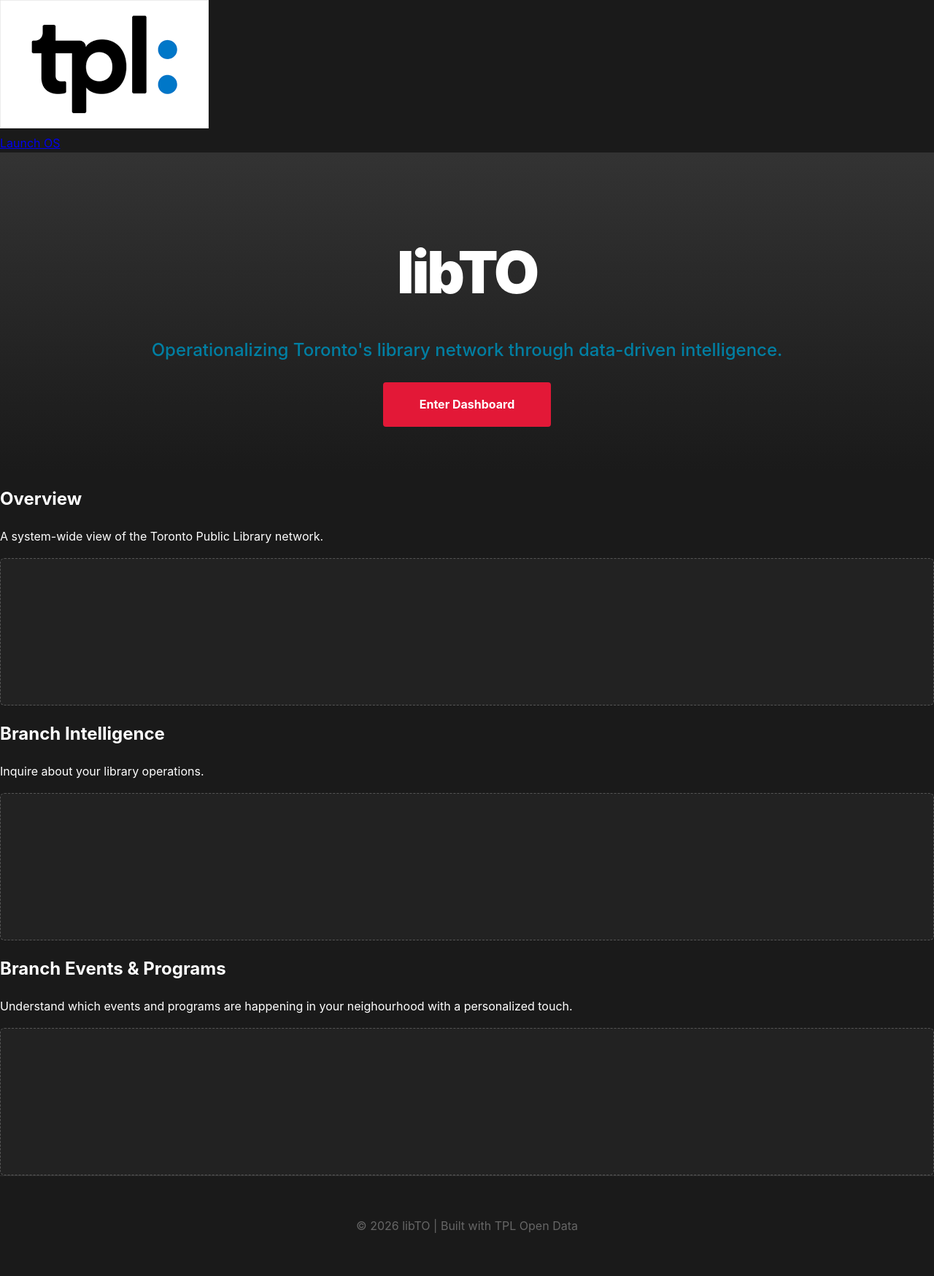
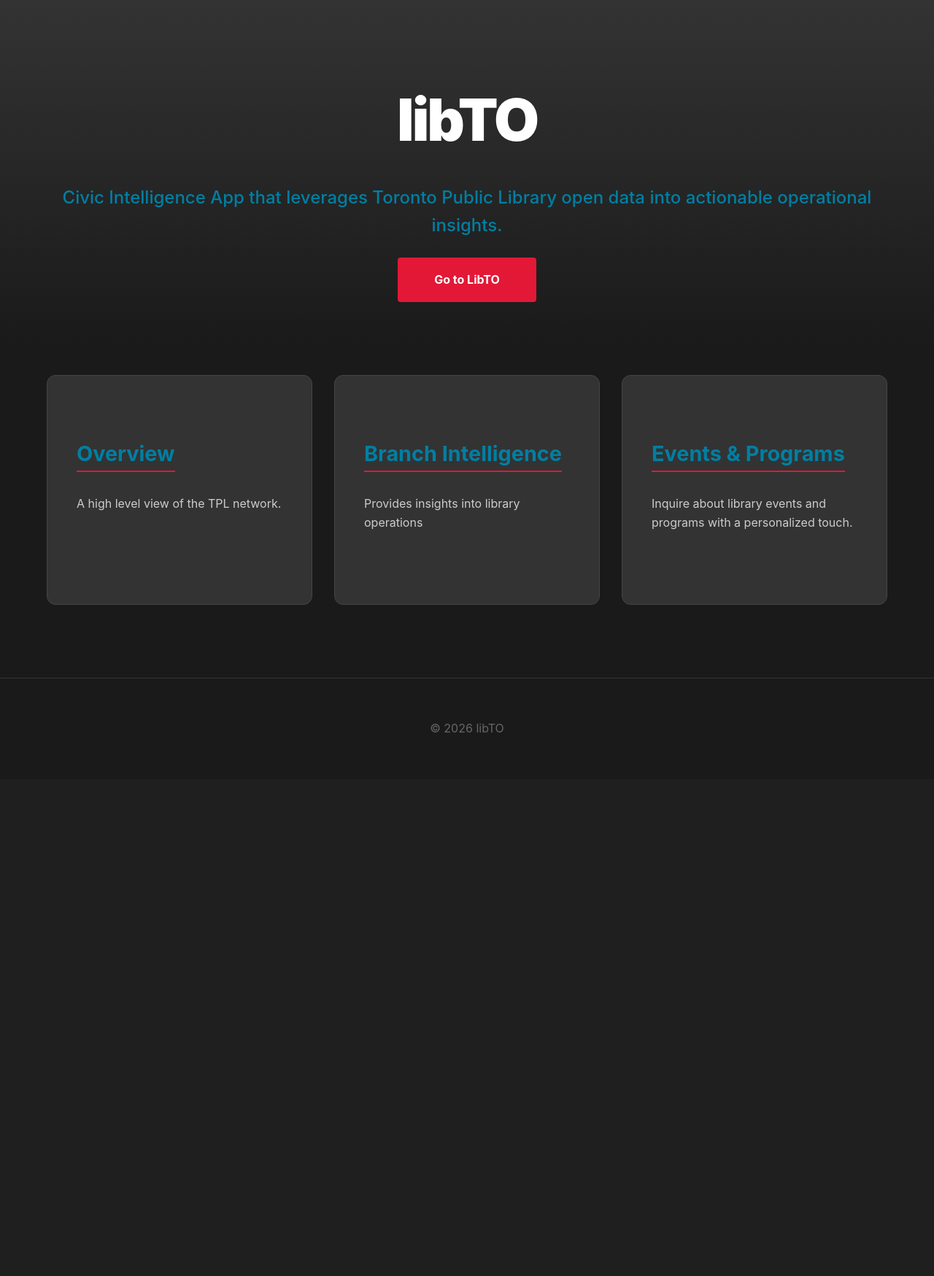
Before and after one commit to edimaudo/LibTO, a FastAPI app: page / in a window 1280 px wide. Shown: the whole page at 73% size. After the commit the page ends 1004 px from the top, so only its background shows below. Run offline with FastAPI, Linux system fonts and the light colour scheme.

Commit message:
Revise index.html content and layout
Updated content and structure of the index.html file.

```diff
--- a/templates/index.html
+++ b/templates/index.html
@@ -4,67 +4,49 @@
     <meta charset="UTF-8">
     <meta name="viewport" content="width=device-width, initial-scale=1.0">
     <link rel="stylesheet" href="/static/css/style.css">
-    <title>libTO | Library Operating System</title>
+    <title>libTO</title>
 </head>
-<body>
-
-<header>
-    <div class="logo-container">
-        <img src="/static/images/tpl_image.png" alt="Toronto Public Library Logo">
-    </div>
-    <nav>
-        <a href="/dashboard" class="nav-cta">Launch OS</a>
-    </nav>
-</header>
+<body class="dark-theme">
 
 <section class="hero-landing">
     <div class="hero-content">
         <h1>libTO</h1>
-        <p>Operationalizing Toronto's library network through data-driven intelligence.</p>
+        <p>Civic Intelligence App that leverages Toronto Public Library open data into actionable operational insights.</p>
         <div class="hero-btns">
-            <a href="/dashboard" class="cta-button-red">Enter Dashboard</a>
+            <a href="/dashboard" class="cta-button-red">Go to LibTO</a>
         </div>
     </div>
 </section>
 
-<section id="overview" class="landing-section">
-    <div class="container">
-        <div class="section-text">
+<section class="pillars-section">
+    <div class="pillars-container">
+
+        <div class="pillar-card">
+            <div class="pillar-icon"></div>
             <h2>Overview</h2>
-            <p>A system-wide view of the Toronto Public Library network.</p>
+            <p>A high level view of the TPL network.</p>
+
         </div>
-        <div class="section-viz">
-            <div class="placeholder-box"></div>
+
+        <div class="pillar-card">
+            <div class="pillar-icon"></div>
+            <h2>Branch Intelligence</h2>
+            <p>Provides insights into library operations</p>
+
         </div>
-    </div>
-</section>
 
-<section id="intelligence" class="landing-section alt-bg">
-    <div class="container">
-        <div class="section-text">
-            <h2>Branch Intelligence</h2>
-            <p>Inquire about your library operations.</p>
+        <div class="pillar-card">
+            <div class="pillar-icon"></div>
+            <h2>Events & Programs</h2>
+            <p>Inquire about library events and programs with a personalized touch.</p>
+
         </div>
-        <div class="section-viz">
-            <div class="placeholder-box"></div>
-        </div>
-    </div>
-</section>
 
-<section id="events" class="landing-section">
-    <div class="container">
-        <div class="section-text">
-            <h2>Branch Events & Programs</h2>
-            <p>Understand which events and programs are happening in your neighourhood with a personalized touch.</p>
-        </div>
-        <div class="section-viz">
-            <div class="placeholder-box"></div>
-        </div>
     </div>
 </section>
 
 <footer>
-    <p>&copy; 2026 libTO | Built with TPL Open Data</p>
+    <p>&copy; 2026 libTO</p>
 </footer>
 
 </body>
```
